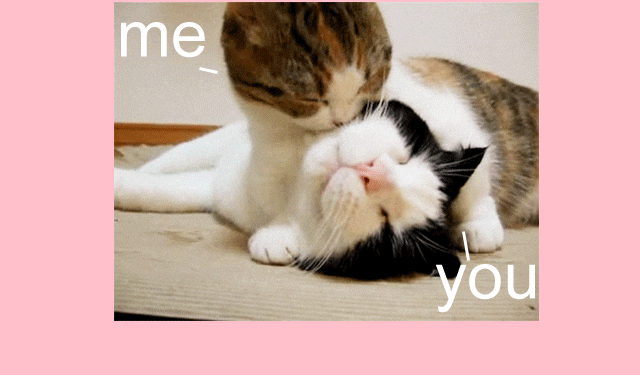
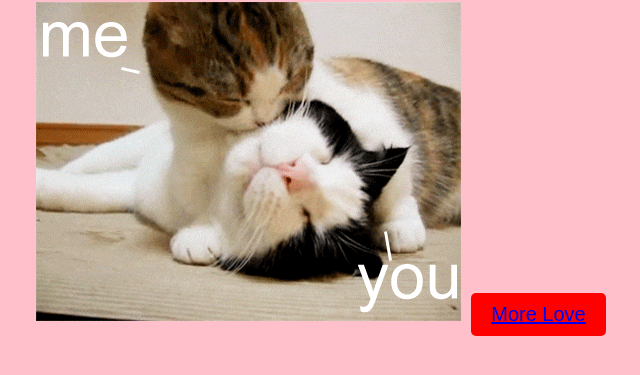
Before and after one commit to ric-dev404/Valentine, a plain HTML site: page index.html in a window 1280 px wide. Both pictures are taken after a click on the button "Yes!". Shown: the part 107-482 px from the top of the page, without its empty margins (314-954 px from the left). Drawn offline with Linux system fonts and the light colour scheme.

Commit message:
Update index.html

```diff
--- a/index.html
+++ b/index.html
@@ -93,7 +93,7 @@
 
       yesButton.addEventListener('click', () => {
          // show gif of two cats hugging and kissing
-         document.body.innerHTML = '<h1 style="color: red;">Yeees! Happy Valentine\'s Day!❤️</h1><img src="cats_hugging.gif" alt="Cats Hugging">';
+         document.body.innerHTML = '<h1 style="color: red;">Yeees! Happy Valentine\'s Day!❤️</h1><img src="cats_hugging.gif" alt="Cats Hugging"><button id="no-button"><a href="https://www.instagram.com/p/DUn0tYpEmNG/?igsh=MWkweTRnOXh1YmRiZA==">More Love</a></button>';
       });
 
       noButton.addEventListener('click', () => {
```
